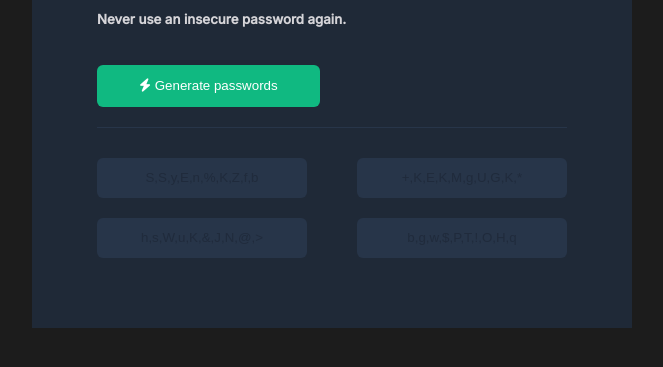
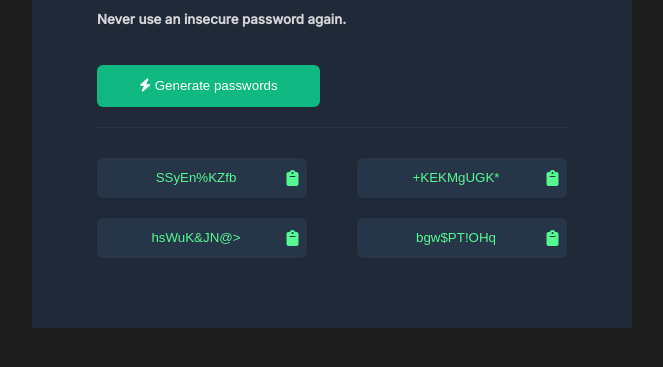
Before and after one commit to seantokuzo/PasswordGenerator, a plain HTML site: page index.html in a window 1280 px wide. Both pictures are taken after a click on the button "Generate passwords". Shown: the part 317-684 px from the top of the page, without its empty margins (308-971 px from the left). Drawn offline with Linux system fonts and the light colour scheme.

Commit message:
Add copy password functionality

```diff
--- a/index.css
+++ b/index.css
@@ -88,25 +88,42 @@ button:active {
     flex-direction: row;
     justify-content: space-around;
     align-items: center;
+    margin: 20px 0;
+}
 
-    margin: 20px 0;
+.passwords {
+    display: flex;
+    flex-direction: row;
+    justify-content: center;
+    align-items: center;
+    width: 210px;
+    height: 40px;
+    margin: 0;
+    background-color: var(--input-background);
+    border-radius: 6px;
 }
 
 input {
     text-align: center;
     text-decoration: none;
 
-    width: 210px;
-    height: 40px;
-    margin: 0;
-
+    color: var(--placeholder);
     background-color: var(--input-background);
     border: none;
-    border-radius: 6px;
-
-    color: var(--placeholder);
 }
 
 .green {
     color: var(--green-span)
 }
+
+.fa-clipboard {
+    color: var(--green-password)
+}
+
+.fa-clipboard:hover {
+    cursor: pointer;
+}
+
+.fa-clipboard:active {
+    color: #0d684a
+}
--- a/index.html
+++ b/index.html
@@ -19,16 +19,24 @@
             <div class="top-container">
                 <h2>Generate a </br><span class="green">random password</span></h2>
                 <h5>Never use an insecure password again.</h5>
-                <button type="button" onclick="fuckyou()" id="button"><i class="fa-solid fa-bolt icon"></i> Generate passwords</button>
+                <button type="button" id="button"><i class="fa-solid fa-bolt icon"></i> Generate passwords</button>
             </div>
             <div class="bottom-container">
                 <div class="input-div">
-                    <input type="text" value="---" id="input-1" disabled="true">
-                    <input type="text" value="---" id="input-2" disabled="true">
+                    <div class="passwords">
+                    <input type="text" value="---" id="input-1" disabled="true"><p id="copy1"></p>
+                    </div>
+                    <div class="passwords">
+                    <input type="text" value="---" id="input-2" disabled="true"><p id="copy2"></p>
+                    </div>
                 </div>
                 <div class="input-div">
-                    <input type="text" value="---" id="input-3" disabled="true">
-                    <input type="text" value="---" id="input-4" disabled="true">
+                    <div class="passwords">
+                    <input type="text" value="---" id="input-3" disabled="true"><p id="copy3"></p>
+                    </div>
+                    <div class="passwords">
+                    <input type="text" value="---" id="input-4" disabled="true"><p id="copy4"></p>
+                    </div>
                 </div>
             </div>
         </div>
--- a/index.js
+++ b/index.js
@@ -1,5 +1,14 @@
 import characters from '/characters.js'
 
+const inputOne = document.getElementById('input-1')
+const inputTwo = document.getElementById('input-2')
+const inputThree = document.getElementById('input-3')
+const inputFour = document.getElementById('input-4')
+const copy1 = document.getElementById('copy1')
+const copy2 = document.getElementById('copy2')
+const copy3 = document.getElementById('copy3')
+const copy4 = document.getElementById('copy4')
+let firstClick = true
 
 function getOnePassword() {
     let newPassword = []
@@ -7,21 +16,76 @@ function getOnePassword() {
         let randomIndex = Math.floor(Math.random() * characters.length)
         newPassword.push(characters[randomIndex])
     }
-    return newPassword
+    return newPassword.join('')
 }
 
 
 const getAllPasswords = () => {
-    const inputOne = document.getElementById('input-1')
-    const inputTwo = document.getElementById('input-2')
-    const inputThree = document.getElementById('input-3')
-    const inputFour = document.getElementById('input-4')
+    firstClick = false
+    inputOne.value = getOnePassword()
+    inputOne.style.color = "var(--green-password)"
+    inputTwo.value = getOnePassword()
+    inputTwo.style.color = "var(--green-password)"
+    inputThree.value = getOnePassword()
+    inputThree.style.color = "var(--green-password)"
+    inputFour.value = getOnePassword()
+    inputFour.style.color = "var(--green-password)"
 
-    inputOne.value = getOnePassword()
-    inputTwo.value = getOnePassword()
-    inputThree.value = getOnePassword()
-    inputFour.value = getOnePassword()
+    if (!firstClick) {
+        copy1.innerHTML = '<i class="fa-solid fa-clipboard" id="clip1"></i>'
+        copy2.innerHTML = '<i class="fa-solid fa-clipboard" id="clip2"></i>'
+        copy3.innerHTML = '<i class="fa-solid fa-clipboard" id="clip3"></i>'
+        copy4.innerHTML = '<i class="fa-solid fa-clipboard" id="clip4"></i>'
+        const clip1 = document.getElementById('clip1')
+        clip1.addEventListener('click', copyPasswordOne)
+        const clip2 = document.getElementById('clip2')
+        clip2.addEventListener('click', copyPasswordTwo)
+        const clip3 = document.getElementById('clip3')
+        clip3.addEventListener('click', copyPasswordThree)
+        const clip4 = document.getElementById('clip4')
+        clip4.addEventListener('click', copyPasswordFour)
+    }
+}
+
+function copyPasswordOne() {
+    inputOne.select()
+    inputOne.setSelectionRange(0, 99999)
+    console.log(inputOne.value)
+    navigator.clipboard.writeText(inputOne.value)
+        .then(() => alert("Copied the text: " + inputOne.value))
+        .catch(() => alert("Oops, sopmething went wrong"))
+}
+function copyPasswordTwo() {
+    inputTwo.select()
+    inputTwo.setSelectionRange(0, 99999)
+    console.log(inputTwo.value)
+    navigator.clipboard.writeText(inputTwo.value)
+        .then(() => alert("Copied the text: " + inputTwo.value))
+        .catch(() => alert("Oops, sopmething went wrong"))
+}
+
+function copyPasswordThree() {
+    inputThree.select()
+    inputThree.setSelectionRange(0, 99999)
+    console.log(inputThree.value)
+    navigator.clipboard.writeText(inputThree.value)
+        .then(() => alert("Copied the text: " + inputThree.value))
+        .catch(() => alert("Oops, sopmething went wrong"))
+}
+
+function copyPasswordFour() {
+    inputFour.select()
+    inputFour.setSelectionRange(0, 99999)
+    console.log(inputFour.value)
+    navigator.clipboard.writeText(inputFour.value)
+        .then(() => alert("Copied the text: " + inputFour.value))
+        .catch(() => alert("Oops, sopmething went wrong"))
 }
 
 const myButton = document.getElementById('button')
 myButton.addEventListener('click', getAllPasswords)
+
+// inputOne.addEventListener('click', copyPasswordOne)
+// inputTwo.addEventListener('click', copyPasswordTwo)
+// inputThree.addEventListener('click', copyPasswordThree)
+// inputFour.addEventListener('click', copyPasswordFour)
```
